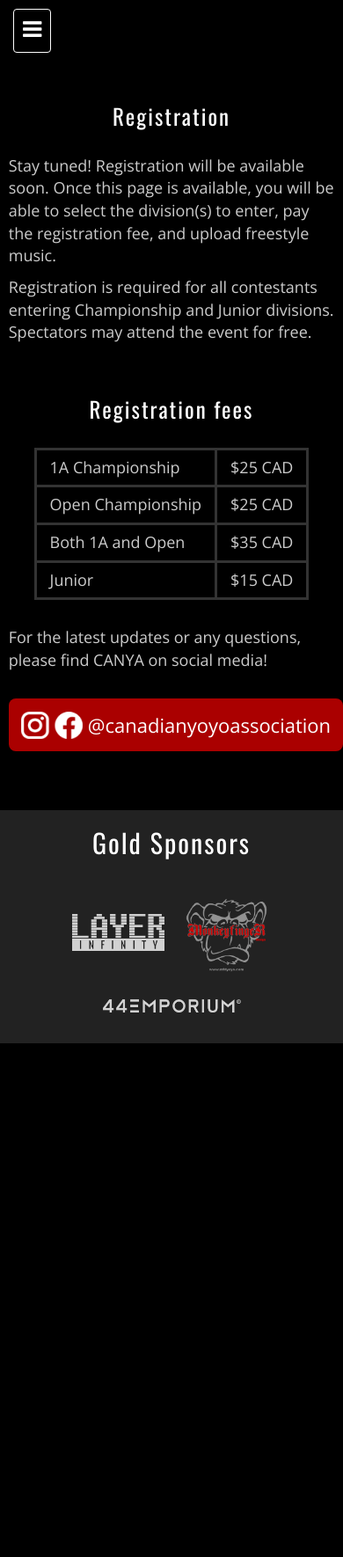
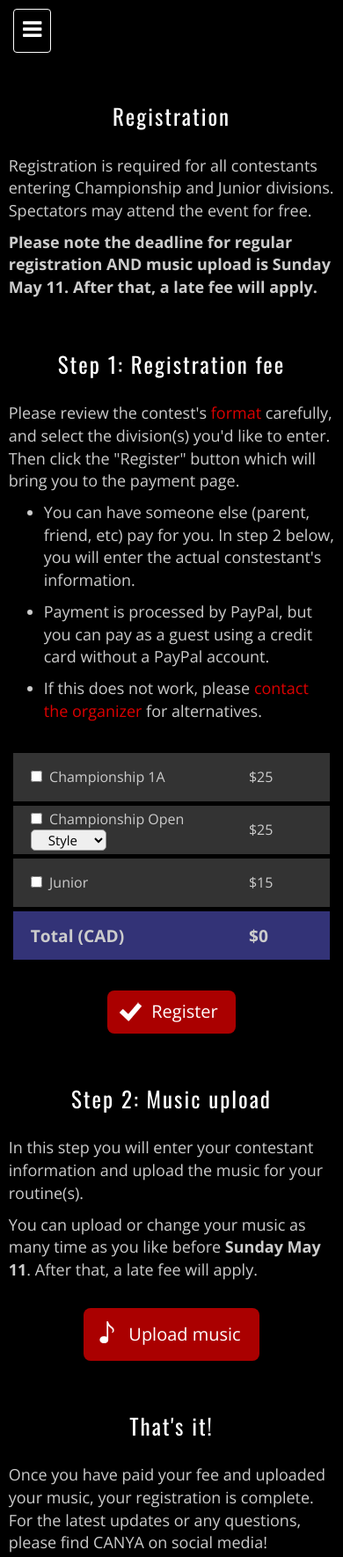
Before and after one commit to easterncanadianregionals/easterncanadianregionals.github.io, a plain HTML site: page register.html in a window 390 px wide. Shown: the top 1770 px of the page at 88% size. Before the commit the page ends 1186 px from the top, so only its background shows below. Drawn offline with nearby package versions, Linux system fonts and the light colour scheme.

Commit message:
registration open

```diff
--- a/register.css
+++ b/register.css
@@ -40,27 +40,33 @@
     text-decoration: line-through;
 }
 
-.fees-row {
+#fees-table {
+}
+
+#fees-table tr {
     margin: 3px auto;
-    padding: 10px;
     background-color: #333333;
     width: 360px;
+    height: 60px;
+    border: 5px solid black;
 }
-.fees-row:hover {
+#fees-table tr:hover {
     background-color: #555555;
 }
 
-.fees-cell {
-    display: inline-block;
-    padding: 0px 0px 0px 10px;
-    width: 180px;
+#fees-table td {
+    width: 150px;
+    border-right-style: none;
+    border-left-style: none;
 }
-.fees-total {
-    background-color: #333377;
-    padding: 10px 0px 10px 30px;
+
+#fees-table td:first-child {
+    padding: 0px 0px 0px 20px;
     width: 350px;
-    border-radius: 0px;
-    margin: auto;
+}
+
+#fees-table-total {
+    background-color: #333377 !important;
     font-size: 1.2em;
     font-weight: bold;
 }
@@ -81,6 +87,7 @@ select {
     border: 1px solid #999999;
     padding: 0px 15px;
     font-size: 15px;
+    color: #000
 }
 
 #testbox {
--- a/register.html
+++ b/register.html
@@ -19,9 +19,106 @@
 <meta property="og:image" content="https://easterncanadianregionals.com/FBpreview.jpg" />
 <meta name="viewport" content="width=device-width, initial-scale=1">
 
+<script type="text/javascript">
+function getPrice()
+{
+    var divs = document.getElementsByName("division");
+    var total = 0;
+    var total_str = "";
+
+    var div_str = "Divisions - ";
+
+    divs[0].disabled = false;
+    divs[1].disabled = false;
+    divs[2].disabled = false;
+    div_str = "Divisions - ";
+    total_str = "$" + total;
+
+    if(divs[2].checked) /* junior */
+    {
+        total = 15;
+        div_str = div_str + "Junior";
+        total_str = "$" + total;
+
+        /* disables Championship 1A and open */
+        divs[0].disabled = true;
+        divs[0].checked = false;
+
+        divs[1].disabled = true;
+        divs[1].checked = false;
+    }
+
+    else if(divs[0].checked || divs[1].checked)
+    {
+        /* disables junior */
+        divs[2].disabled = true;
+        divs[2].checked = false;
+
+        if(divs[0].checked && divs[1].checked)
+        {
+            total = 35;
+
+            var open_style = document.getElementsByName("open-style");
+            div_str = div_str + "1A, Open (" + open_style[0].value + ")";
+
+            total_str = "<span style='text-decoration: line-through; text-decoration-thickness: 3px;'>$50</span> $35"
+        }
+        else if(divs[0].checked)
+        {
+            total = 25;
+            div_str = div_str + "1A"
+            total_str = "$" + total;
+        }
+        else if(divs[1].checked)
+        {
+            total = 25;
+
+            var open_style = document.getElementsByName("open-style");
+            div_str = div_str + "Open (" + open_style[0].value + ")";
+            total_str = "$" + total;
+        }
+    }
+
+    var item_name = document.getElementsByName("item_name");
+    item_name[0].value = div_str;
+
+    document.getElementById("amount-display").innerHTML = total_str;
+
+    var a = document.getElementsByName("amount");
+    a[0].value = total;
+
+    return total;
+}
+function checkstyle()
+{
+    if(getPrice() <= 0)
+    {
+        alert("Please select at least one division to enter.");
+        return false;
+    }
+
+    var open_div = document.getElementById("open_div");
+    var open_style = document.getElementsByName("open-style");
+    var int_style = document.getElementsByName("int-style");
+
+    if(open_div.checked && open_style[0].value=="INVALID")
+    {
+        alert("Please select a style for your Open division routine.");
+        return false;
+    }
+
+    if(int_div.checked && int_style[0].value=="INVALID")
+    {
+        alert("Please select a style for your International division routine.");
+        return false;
+    }
+
+    return true;
+}
+</script>
 </head>
 
-<body>
+<body onload="getPrice();">
     <nav class="navbar navbar-default bootsnav  navbar-sticky navbar-scrollspy" data-minus-value-desktop="70" data-minus-value-mobile="55" data-speed="1000">
 
         <div class="container">
@@ -49,22 +146,86 @@
     <div id="content">
 
         <h1>Registration</h1>
-        <p>Stay tuned! Registration will be available soon. Once this page is available, you will be able
-        to select the division(s) to enter, pay the registration fee, and
-        upload freestyle music. </p>
 
         <p>Registration is required for all contestants entering Championship and Junior divisions.
         Spectators may attend the event for free.</p>
 
-        <h1>Registration fees</h1>
+        <p><strong>Please note the deadline for regular registration AND music upload is Sunday May 11. After that, a late
+        fee will apply.</strong></p>
 
-        <table>
-            <tr><td>1A Championship</td><td>$25 CAD</td></tr>
-            <tr><td>Open Championship</td><td>$25 CAD</td></tr>
-            <tr><td>Both 1A and Open</td><td>$35 CAD</td></tr>
-            <tr><td>Junior</td><td>$15 CAD</td></tr>
-        </table>
+        <h1>Step 1: Registration fee</h1>
 
+        <p>Please review the contest's <a href="format.html">format</a> carefully, and select the division(s)
+        you'd like to enter. Then click the "Register" button which will bring you to the payment page.</p>
+
+        <ul>
+            <li>You can have someone else (parent, friend, etc) pay for you. In step 2 below, you will enter the actual constestant's information.</li>
+            <li>Payment is processed by PayPal, but you can pay as a guest using a credit card without a PayPal account.</li>
+            <li>If this does not work, please <a href="mailto:canadianyoyoassociation@gmail.com">contact the organizer</a> for alternatives.
+        </ul>
+
+        <form onsubmit="return checkstyle();" target="_self" action="https://www.paypal.com/cgi-bin/webscr" method="post">
+
+            <input type="hidden" name="business" value="wayne.ngan@gmail.com">
+
+            <input type="hidden" name="cmd" value="_xclick">
+
+            <table id="fees-table">
+
+            <tr>
+                <td><input type="checkbox" name="division" id="1a_div" onclick="getPrice();">&nbsp;&nbsp;Championship 1A</td><td>$25</td>
+            </tr>
+
+            <tr>
+                <td><input type="checkbox" name="division" id="open_div" onclick="getPrice();">&nbsp;&nbsp;Championship Open&nbsp;&nbsp;
+                    <select name="open-style">
+                            <option value="INVALID">Style</option>
+                            <option value="2A">2A</option>
+                            <option value="3A">3A</option>
+                            <option value="4A">4A</option>
+                            <option value="5A">5A</option>
+                        </select>
+                </td><td>$25</td>
+            </tr>
+
+            <tr>
+                <td><input type="checkbox" name="division" id="int_div" onclick="getPrice();">&nbsp;&nbsp;Junior</td><td>$15</td>
+            </tr>
+
+            <tr id="fees-table-total">
+                <td>Total (CAD)</td><td id="amount-display">$0</td>
+            </tr>
+            </table>
+
+
+
+            <input type="hidden" name="item_name" value="INVALID REGISTRATION">
+            <input type="hidden" name="amount" value="0">
+
+            <input type="hidden" name="currency_code" value="CAD">
+
+            <div align="center">
+            <script type="text/javascript">
+            <!--
+                document.write('<input type="submit" class="register_button" value="Register">');
+            //-->
+            </script>
+            <noscript>
+                <div class="register_button" id="disabled">Register</div>
+                <p><span style="font-weight:bold;color:red;">PLEASE ENABLE JAVASCRIPT IN ORDER TO REGISTER.</span></p>
+            </noscript>
+            </div>
+        </form>
+
+        <h1>Step 2: Music upload</h1>
+        <p>In this step you will enter your contestant information and upload the music for your routine(s).</p>
+        <p>You can upload or change your music as many time as you like before <strong>Sunday May 11</strong>.
+        After that, a late fee will apply.</p>
+        <a id="music-button" href="https://forms.gle/6rMGhoQC93z2JyFf7" target="_blank">Upload music</a>
+
+
+        <h1>That's it!</h1>
+        <p>Once you have paid your fee and uploaded your music, your registration is complete.
         For the latest updates or any questions, please find CANYA on social media!</p>
         <a id="socials-button" href="https://linktr.ee/canadianyoyoassociation" target="_blank">&#64;canadianyoyoassociation</a>
 
--- a/responsive.css
+++ b/responsive.css
@@ -87,6 +87,10 @@
         width: 100%;
         left: 0;
     }
+
+    #fees-table {
+        font-size: 16px;
+    }
 }
 
 }/*max-width:767px*/
--- a/style.css
+++ b/style.css
@@ -227,6 +227,8 @@ td {
 }
 #music-button {
     background-image: url('music_icon.png');
+    width: 200px;
+    font-size: 20px;
 }
 #waiver-form-button {
     background-image: url('form_icon.png');
```
Also changed, not shown: check_icon.png (added), music_icon.png (added), schedule.html (line endings or trailing spaces).
